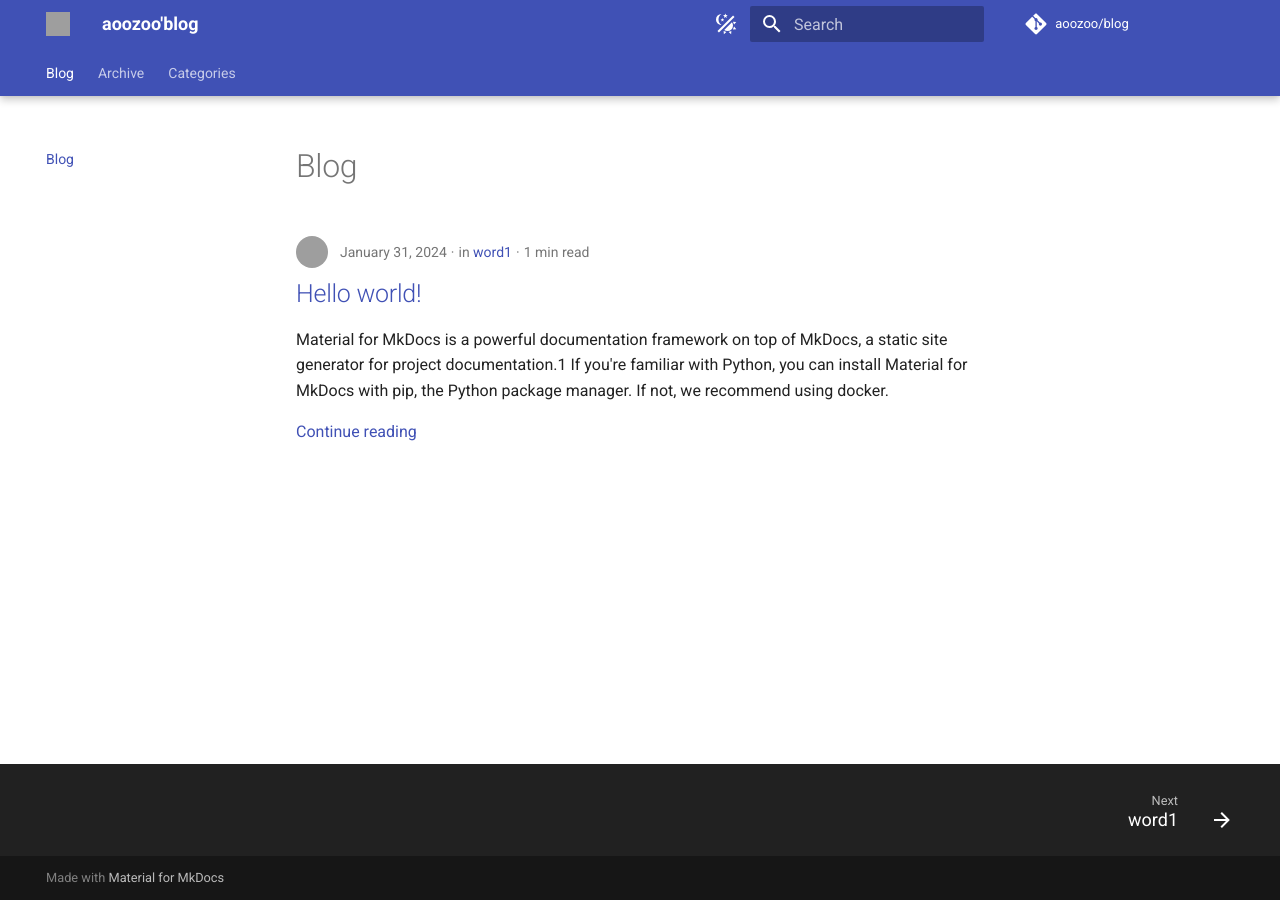
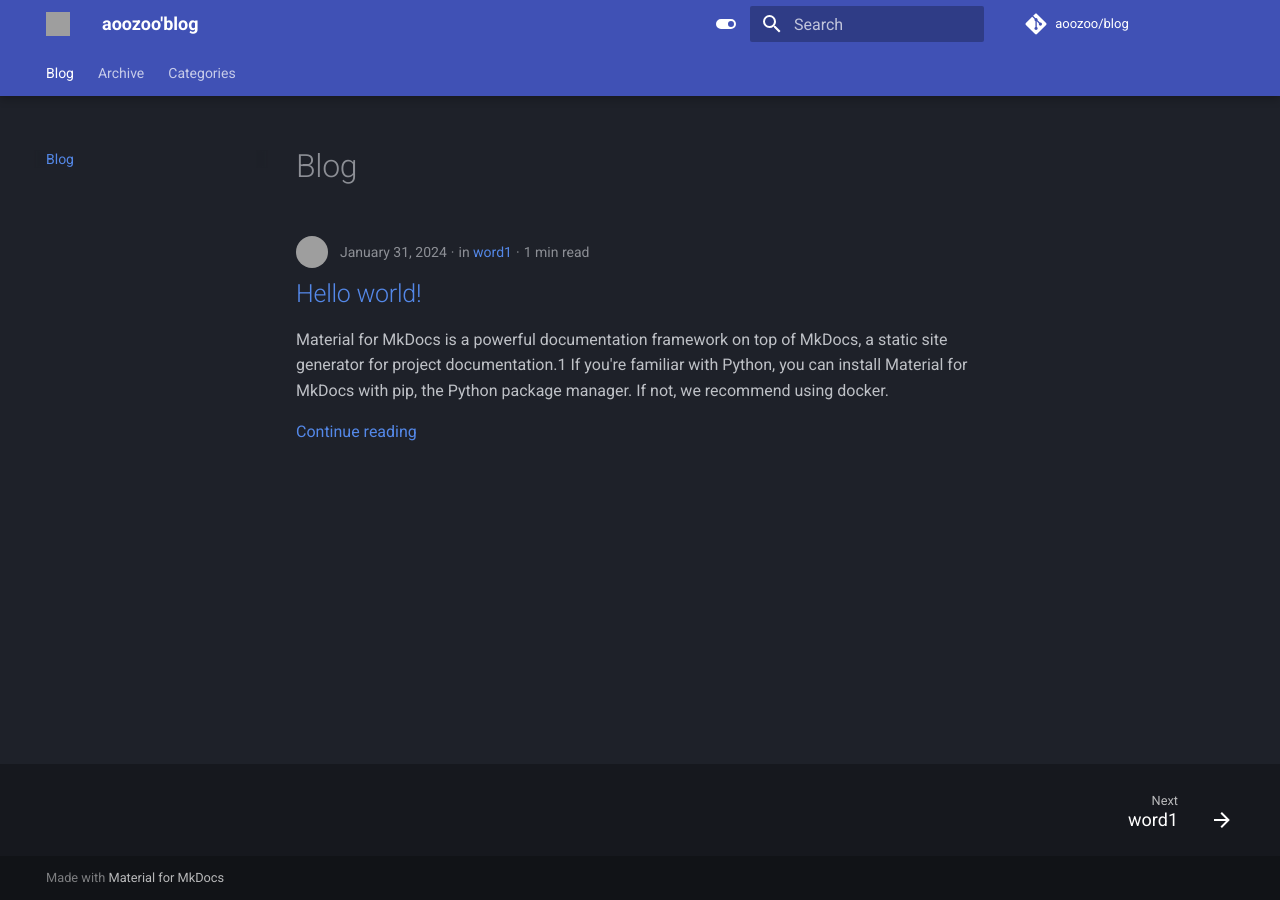
Before and after one commit to aoozoo/blog, an MkDocs documentation site: the page built from docs/index.md, in a window 1280 px wide. Built offline with MkDocs 1.6.1 and Material for MkDocs 9.7.7, drawn with Linux system fonts in a browser that asks for light colours; comment, search, counter and statistics services are not loaded; grey boxes are pictures that could not be loaded.

Commit message:
ignore comment

```diff
--- a/mkdocs.yml
+++ b/mkdocs.yml
@@ -40,15 +40,29 @@
 
   # language: zh
 
+  # palette:
+  #   - scheme: default
+  #     toggle:
+  #       icon: material/theme-light-dark
+  #       name: Switch to dark mode
+  #   - scheme: slate
+  #     toggle:
+  #       icon: material/theme-light-dark
+  #       name: Switch to light mode
+
   palette:
+    - scheme: slate  # 这里可以设置网站的默认颜色，有两个值可以选择，default 和 slate，浅色模式（称为 default ）和深色模式（称为 slate ）https://squidfunk.github.io/mkdocs-material/setup/changing-the-colors/#color-scheme 哪组在前面，默认就是那种配色
+      toggle: # 增加一个开关，可以用于手动切换颜色模式 https://squidfunk.github.io/mkdocs-material/setup/changing-the-colors/#color-palette-toggle
+        icon: material/toggle-switch
+        name: Switch to light mode
+      # primary: red # 这里设置 标题、侧边栏、文本链接和其他一些组件 的颜色 https://squidfunk.github.io/mkdocs-material/setup/changing-the-colors/#primary-color
+      # accent: deep orange # 强调色用于表示可以交互的元素，例如悬停链接、按钮和滚动条  https://squidfunk.github.io/mkdocs-material/setup/changing-the-colors/#accent-color
     - scheme: default
       toggle:
-        icon: material/theme-light-dark
+        icon: material/toggle-switch-off-outline
         name: Switch to dark mode
-    - scheme: slate
-      toggle:
-        icon: material/theme-light-dark
-        name: Switch to light mode
+      # primary: teal
+      # accent: purple
 
 plugins:
   - search
```
